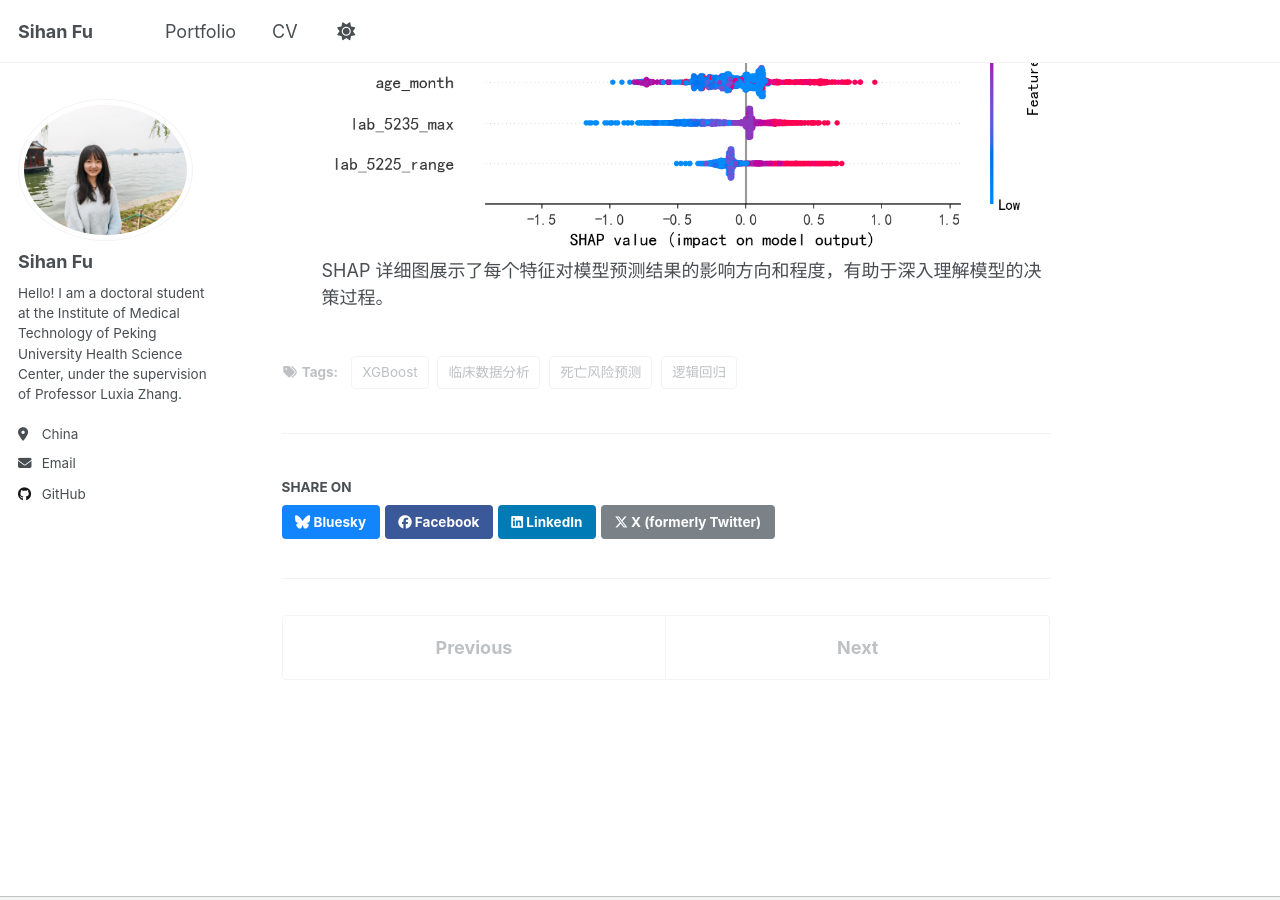
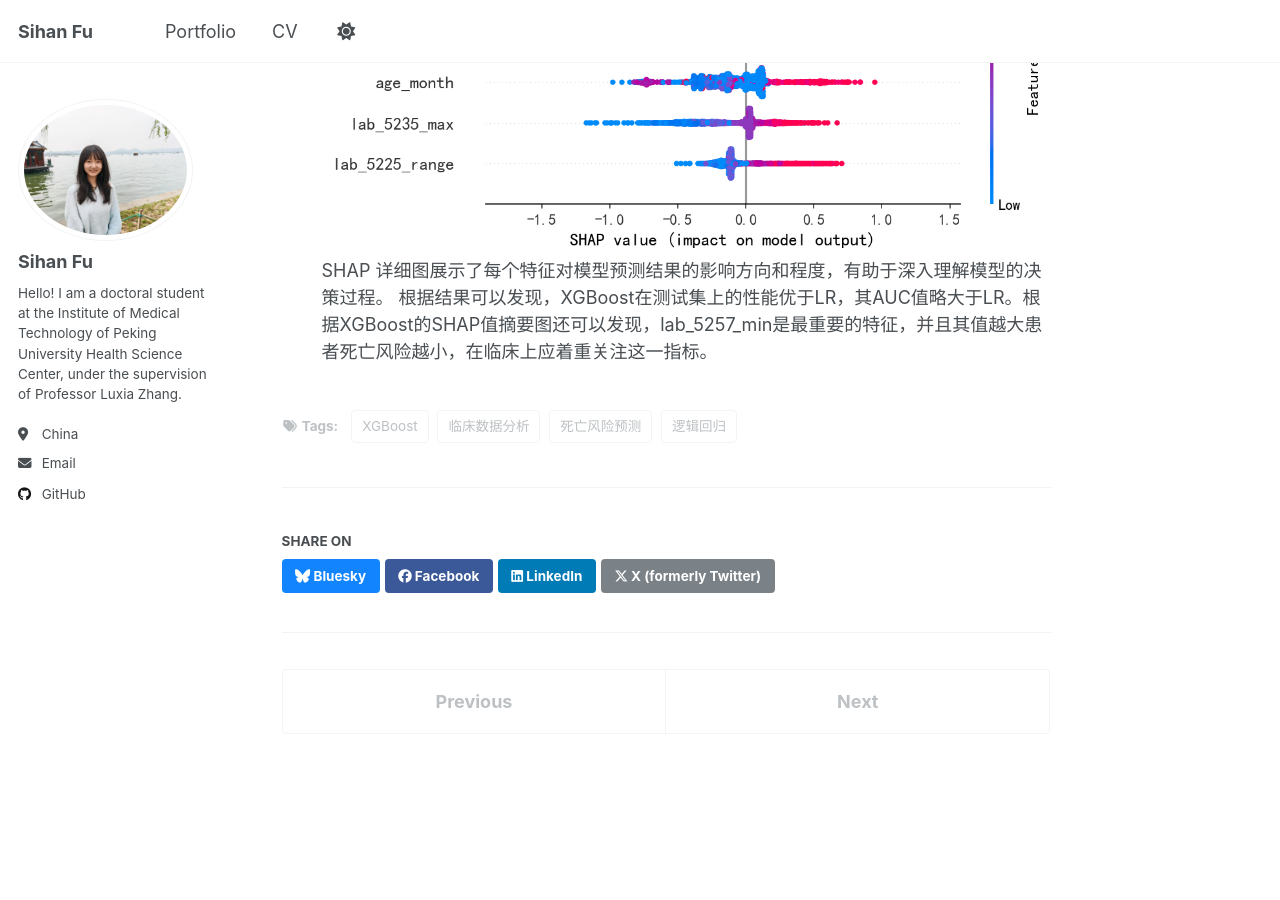
Before and after one commit to FuSihan1/FuSihan1.github.io, a Jekyll site: the page built from _portfolio/picu-prediction.md, in a window 1280 px wide and 900 px high, scrolled down 4594 px. Built offline with Jekyll 4.4.1, drawn with Linux system fonts in a browser that asks for light colours; a script that is not in the unit is left out.

Commit message:
Update picu-prediction.md

```diff
--- a/_portfolio/picu-prediction.md
+++ b/_portfolio/picu-prediction.md
@@ -149,3 +149,4 @@ XGBoost 模型的可视化结果包括 ROC 曲线、PR 曲线、混淆矩阵图
 - **XGBoost 详细 SHAP 图**
 ![XGBoost详细SHAP图](/images/portfolio/picu-prediction/xgboost_shap_detail.png)
 SHAP 详细图展示了每个特征对模型预测结果的影响方向和程度，有助于深入理解模型的决策过程。
+根据结果可以发现，XGBoost在测试集上的性能优于LR，其AUC值略大于LR。根据XGBoost的SHAP值摘要图还可以发现，lab_5257_min是最重要的特征，并且其值越大患者死亡风险越小，在临床上应着重关注这一指标。
```
